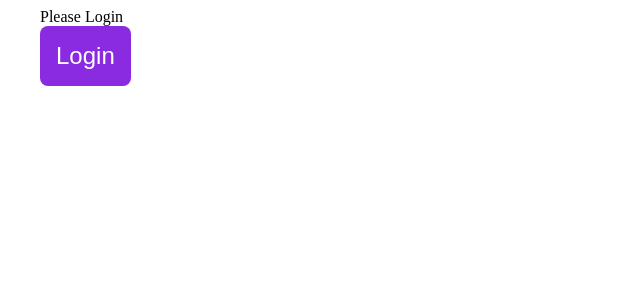
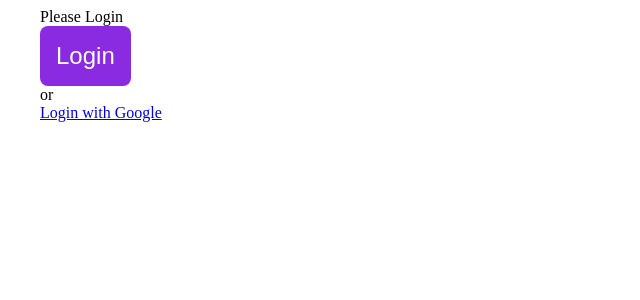
Before and after one commit to hisyamsk/mern-ts-client, a Next.js app: page / in a window 1280 px wide. Shown: the top 300 px of the page, without its empty margins (0-640 px from the left). Built offline with nearby package versions, Linux system fonts and the light colour scheme; no server answers.

Commit message:
feat: add redirect to google oauth login page

```diff
--- a/pages/index.tsx
+++ b/pages/index.tsx
@@ -3,6 +3,7 @@ import { useRouter } from 'next/router';
 import useSWR from 'swr';
 import styles from '../styles/Home.module.css';
 import fetcher from '../utils/fetcher';
+import getGoogleOAuthUrl from '../utils/getGoogleURL';
 
 interface IUser {
   _id: string;
@@ -31,6 +32,8 @@ const Home: NextPage<{ fallbackData: IUser }> = ({ fallbackData }) => {
         <div>
           <div>Please Login</div>
           <button onClick={() => router.push('/auth/login')}>Login</button>
+          <div>or</div>
+          <a href={getGoogleOAuthUrl()}>Login with Google</a>
         </div>
       )}
     </div>
--- /dev/null
+++ b/utils/getGoogleURL.ts
@@ -0,0 +1,19 @@
+export default function getGoogleOAuthUrl() {
+  const rootUrl = 'http://accounts.google.com/o/oauth2/v2/auth';
+
+  const options = {
+    redirect_uri: process.env.NEXT_PUBLIC_GOOGLE_OAUTH_REDIRECT_URL as string,
+    client_id: process.env.NEXT_PUBLIC_GOOGLE_OAUTH_CLIENT_ID as string,
+    access_type: 'offline',
+    response_type: 'code',
+    prompt: 'consent',
+    scope: [
+      'https://www.googleapis.com/auth/userinfo.profile',
+      'https://www.googleapis.com/auth/userinfo.email',
+    ].join(' '),
+  };
+
+  const qs = new URLSearchParams(options);
+
+  return `${rootUrl}?${qs.toString()}`;
+}
```
